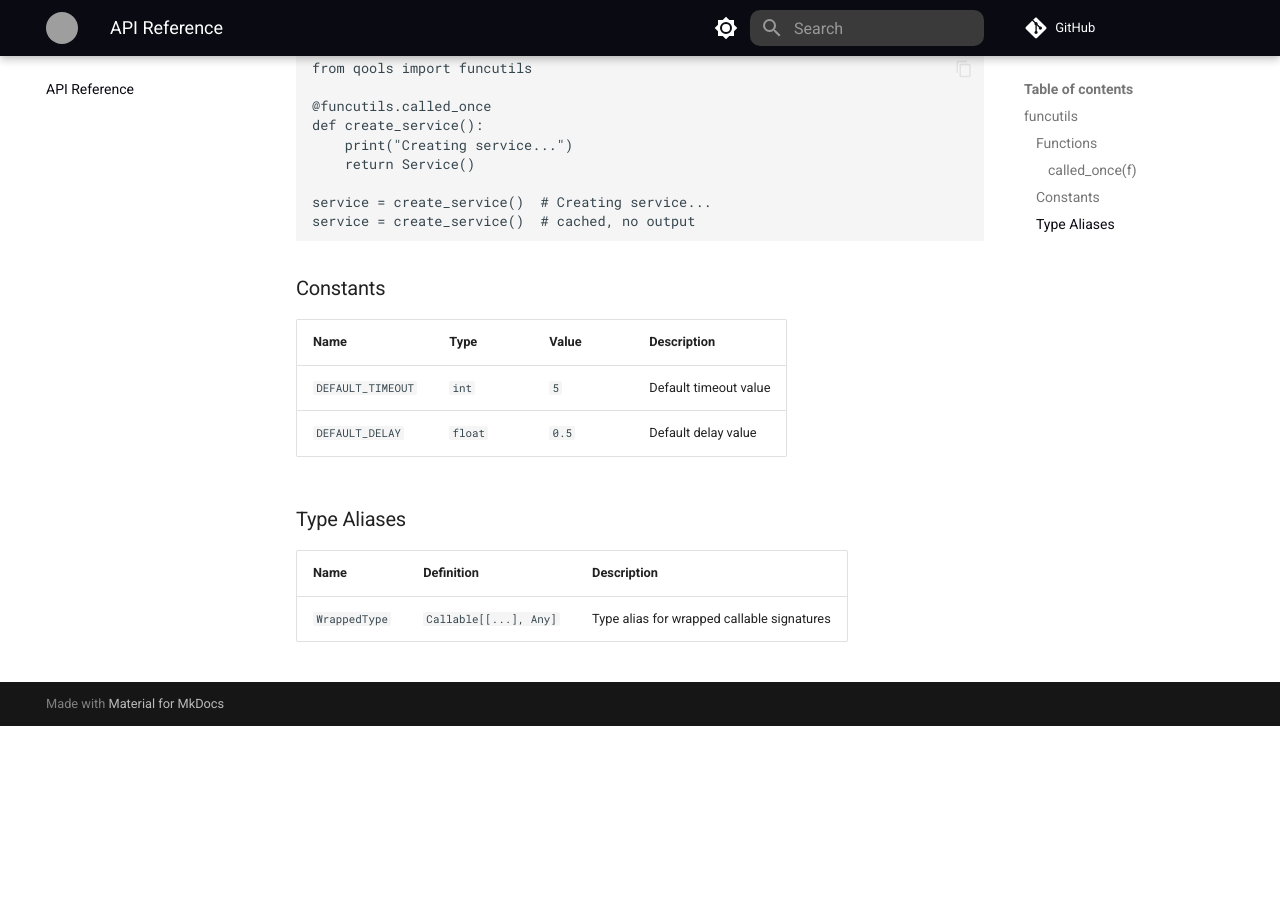
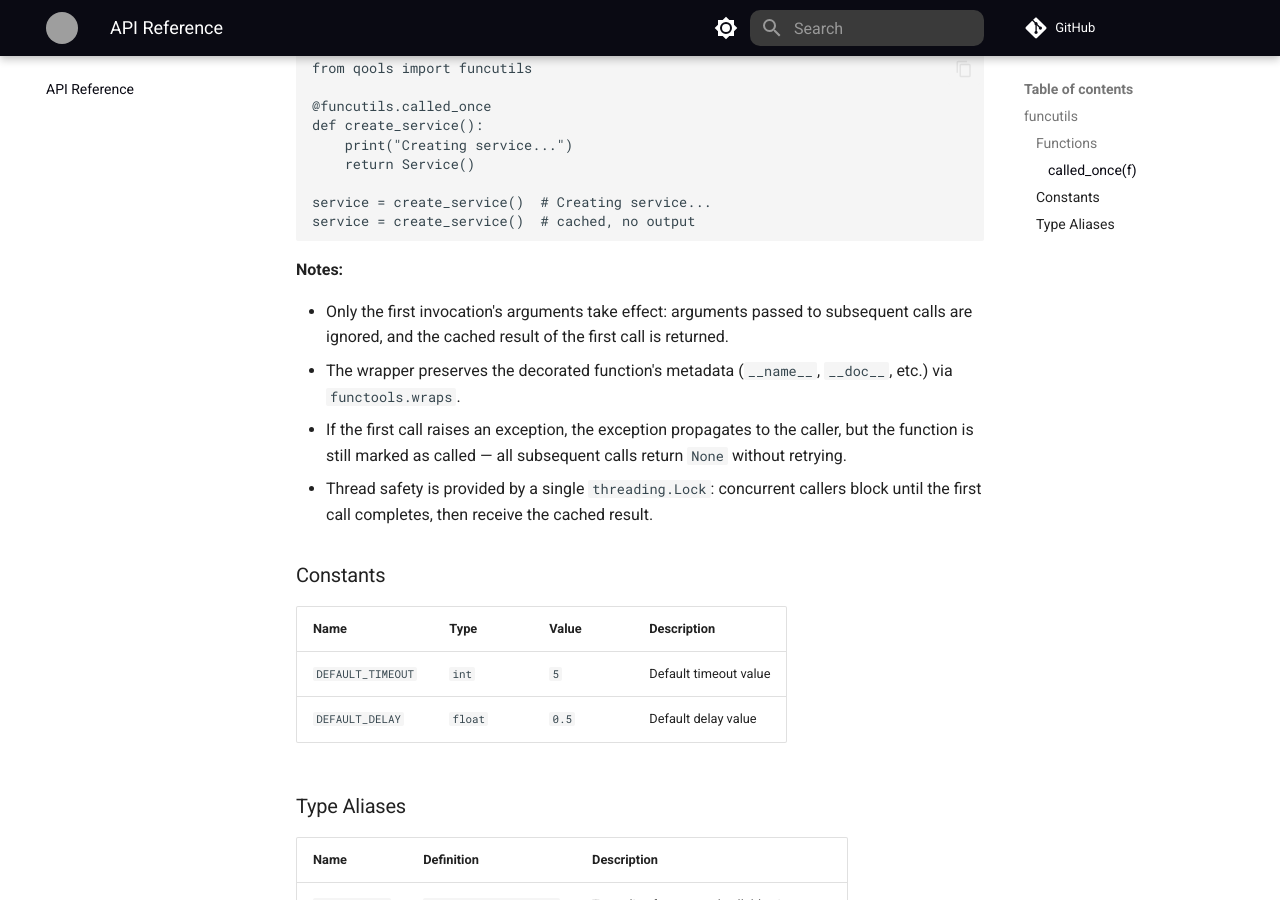
Before and after one commit to qarium/qools, an MkDocs documentation site: the page built from docs/api-reference.md, in a window 1280 px wide and 900 px high, scrolled down 724 px. Built offline with MkDocs 1.6.1 and Material for MkDocs 9.7.7, drawn with Linux system fonts in a browser that asks for light colours; comment, search, counter and statistics services are not loaded; before the commit the page ends 1450 px from its top, so only the background shows below that; grey boxes are pictures that could not be loaded.

Commit message:
upd workflows and docs

````diff
--- a/docs/api-reference.md
+++ b/docs/api-reference.md
@@ -32,6 +32,13 @@ service = create_service()  # Creating service...
 service = create_service()  # cached, no output
 ```
 
+**Notes:**
+
+- Only the first invocation's arguments take effect: arguments passed to subsequent calls are ignored, and the cached result of the first call is returned.
+- The wrapper preserves the decorated function's metadata (`__name__`, `__doc__`, etc.) via `functools.wraps`.
+- If the first call raises an exception, the exception propagates to the caller, but the function is still marked as called — all subsequent calls return `None` without retrying.
+- Thread safety is provided by a single `threading.Lock`: concurrent callers block until the first call completes, then receive the cached result.
+
 ### Constants
 
 | Name | Type | Value | Description |
--- a/mkdocs.yml
+++ b/mkdocs.yml
@@ -5,6 +5,9 @@ site_description: Utility tools from Qarium
 site_url: https://qarium.github.io/qools/
 repo_url: https://github.com/qarium/qools
 edit_uri: edit/0.0.x/docs/
+
+markdown_extensions:
+  - admonition
 
 theme:
   name: material
````
Also changed, not shown: docs/getting-started.md (+3 -0 lines), 5 other files.
